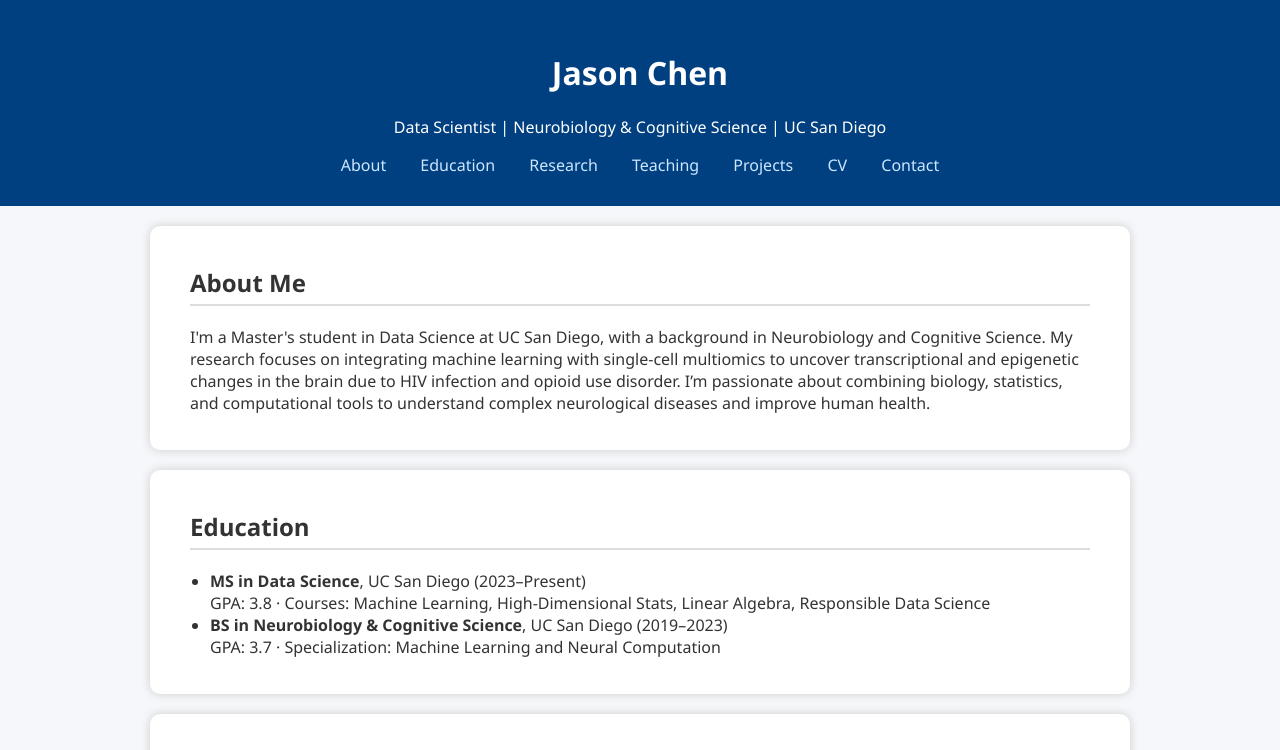
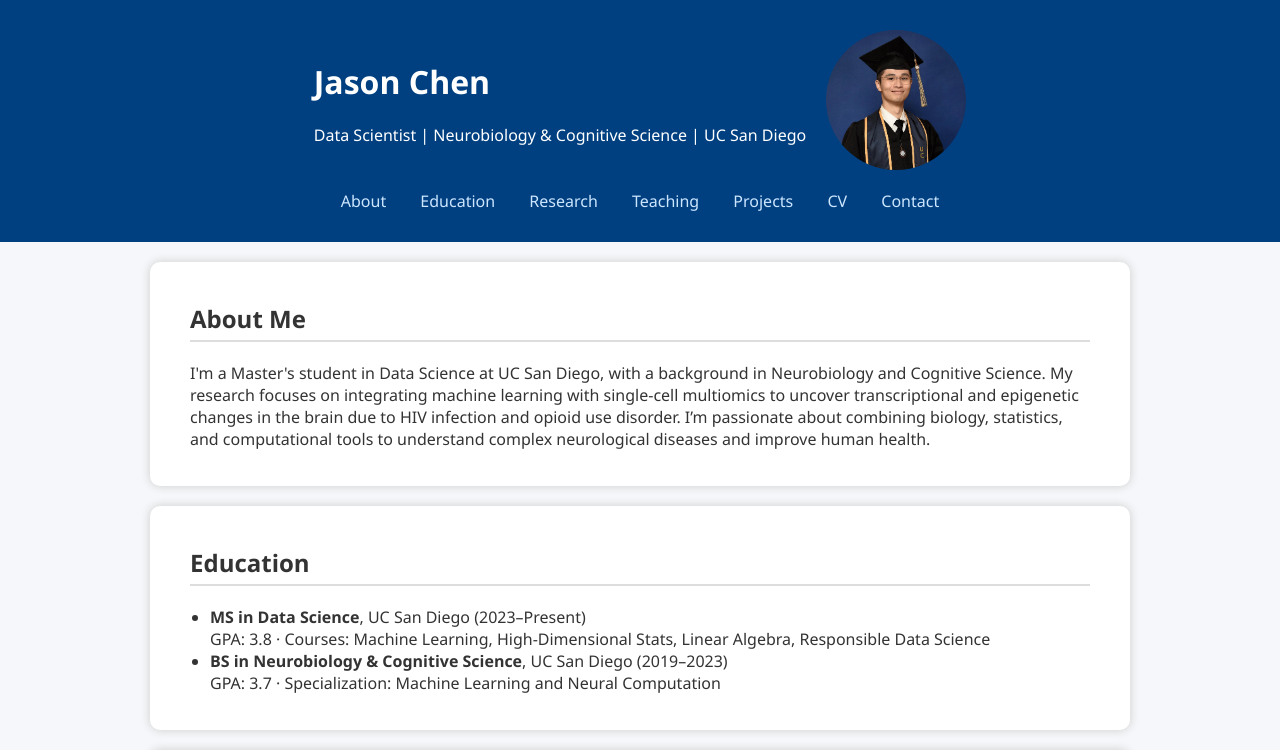
Before and after one commit to JasonC1217/JasonC1217.github.io, a plain HTML site: page index.html in a window 1280 px wide. Shown: the top 750 px of the page. Drawn offline with Linux system fonts and the light colour scheme.

Commit message:
Added photo.

```diff
--- a/index.html
+++ b/index.html
@@ -69,9 +69,14 @@
 </head>
 <body>
   <header>
-    <h1>Jason Chen</h1>
-    <p>Data Scientist | Neurobiology & Cognitive Science | UC San Diego</p>
-    <nav>
+    <div style="display: flex; align-items: center; justify-content: center; flex-wrap: wrap;">
+      <div style="margin-right: 20px; text-align: left;">
+        <h1>Jason Chen</h1>
+        <p>Data Scientist | Neurobiology & Cognitive Science | UC San Diego</p>
+      </div>
+      <img src="jason_photo.jpeg" alt="Jason Chen" style="width:140px; height:140px; object-fit: cover; border-radius: 50%;">
+    </div>
+    <nav style="margin-top: 20px;">
       <a href="#about">About</a>
       <a href="#education">Education</a>
       <a href="#research">Research</a>
@@ -81,6 +86,8 @@
       <a href="#contact">Contact</a>
     </nav>
   </header>
+
+
 
   <section id="about">
     <h2>About Me</h2>
```
Also changed, not shown: jason_photo.jpeg (added).
